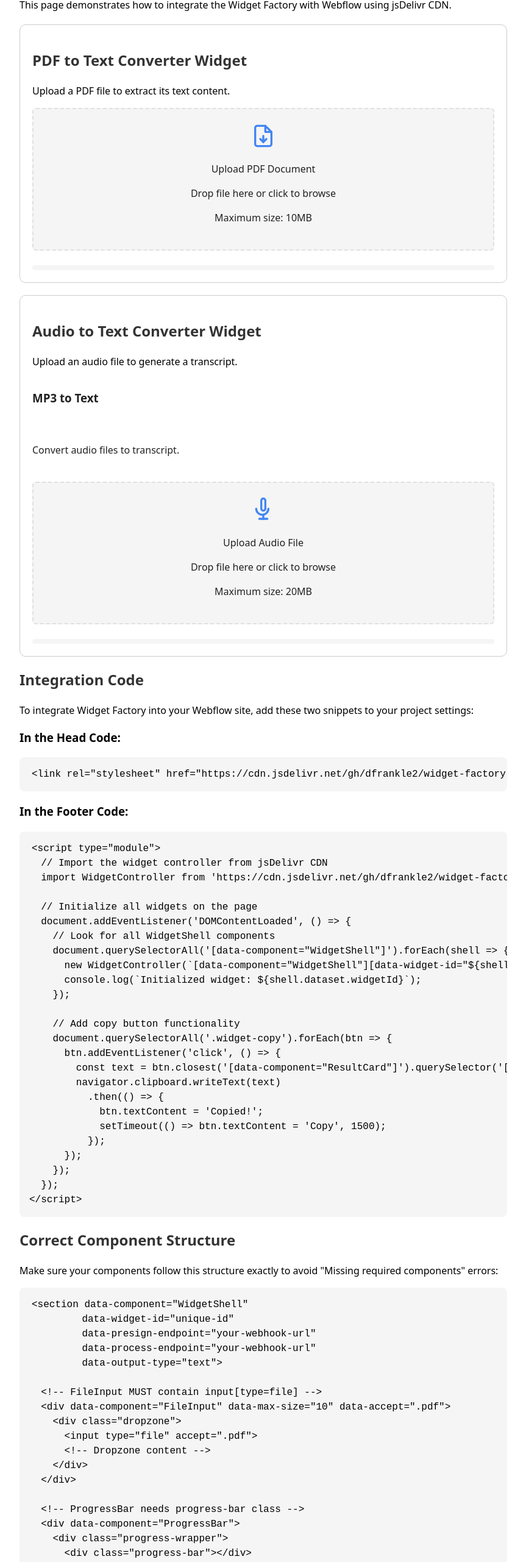
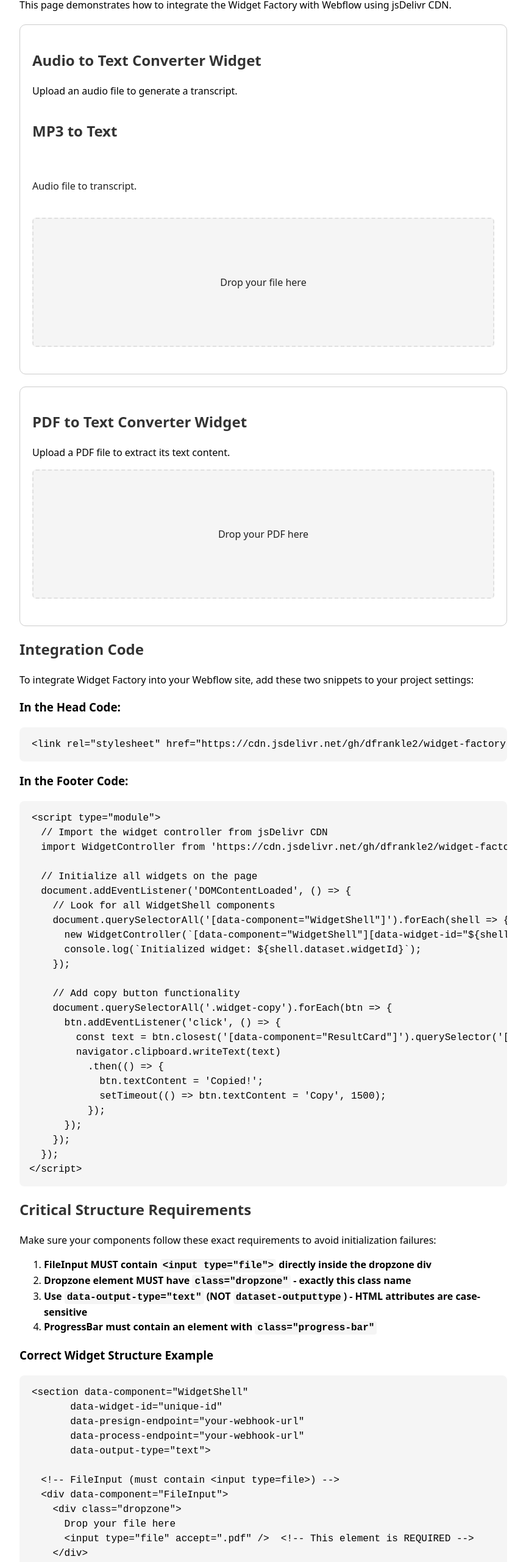
Before and after one commit to dfrankle2/widget-factory-assets, a plain HTML site: page docs/webflow-example.html in a window 1280 px wide. Shown: the part 115-2677 px from the top of the page at 61% size, without its empty margins (208-1071 px from the left). Drawn offline with Linux system fonts and the light colour scheme.

Commit message:
Fix widget initialization issues - add critical structure requirements

```diff
--- a/docs/webflow-example.html
+++ b/docs/webflow-example.html
@@ -5,7 +5,7 @@
   <meta name="viewport" content="width=device-width, initial-scale=1.0">
   <title>Widget Factory - Webflow Example</title>
   <!-- Import Widget Factory CSS from jsDelivr -->
-  <link rel="stylesheet" href="https://cdn.jsdelivr.net/gh/dfrankle2/widget-factory-assets@v1.0.0/widgets/core/widget.css">
+  <link rel="stylesheet" href="https://cdn.jsdelivr.net/gh/dfrankle2/widget-factory-assets@v1.0.1/widgets/core/widget.css">
   <style>
     body {
       font-family: system-ui, -apple-system, BlinkMacSystemFont, 'Segoe UI', Roboto, Oxygen, Ubuntu, Cantarell, 'Open Sans', 'Helvetica Neue', sans-serif;
@@ -42,6 +42,45 @@
   <p>This page demonstrates how to integrate the Widget Factory with Webflow using jsDelivr CDN.</p>
 
   <div class="container">
+    <!-- Widget Example: Audio to Text -->
+    <h2>Audio to Text Converter Widget</h2>
+    <p>Upload an audio file to generate a transcript.</p>
+
+    <!-- Widget Shell Component - Correct Structure -->
+    <section data-component="WidgetShell"
+           data-widget-id="audio-transcript"
+           data-presign-endpoint="https://hook.us1.make.com/gdcgg8ryb664x79ueclrbnjpj8f7k1wn"
+           data-process-endpoint="https://hook.us1.make.com/mq6panopy0wdk7cuq94xkt9tf2lhriup"
+           data-output-type="text"
+           class="u-widget-shell">
+
+      <h2 class="u-widget-title">MP3 to Text</h2>
+      <p class="u-widget-subtitle">Audio file to transcript.</p>
+
+      <!-- FileInput MUST contain <input type="file"> -->
+      <div data-component="FileInput" class="u-file-input">
+        <div class="dropzone">
+          Drop your file here
+          <input type="file" accept=".mp3,.wav,.m4a" />
+        </div>
+      </div>
+
+      <!-- ProgressBar -->
+      <div data-component="ProgressBar" class="u-progress-wrapper">
+        <div class="progress-bar"></div>
+      </div>
+
+      <!-- ResultCard -->
+      <div data-component="ResultCard" class="u-resultcard">
+        <h3 data-result="headline"></h3>
+        <div data-result="text"></div>
+        <ul data-result="link-list"></ul>
+        <a data-result="single-link"></a>
+      </div>
+    </section>
+  </div>
+
+  <div class="container">
     <!-- Widget Example: PDF to Text -->
     <h2>PDF to Text Converter Widget</h2>
     <p>Upload a PDF file to extract its text content.</p>
@@ -55,95 +94,25 @@
          class="u-widget-shell">
 
       <!-- File Input Component - Must include input[type=file] -->
-      <div data-component="FileInput" data-max-size="10" data-accept=".pdf" class="u-file-input">
+      <div data-component="FileInput" class="u-file-input">
         <div class="dropzone">
+          Drop your PDF here
           <input type="file" accept=".pdf">
-          <div class="dropzone-content">
-            <div class="dropzone-icon">
-              <svg width="40" height="40" viewBox="0 0 24 24" fill="none" xmlns="http://www.w3.org/2000/svg">
-                <path d="M14 2H6C4.9 2 4 2.9 4 4V20C4 21.1 4.9 22 6 22H18C19.1 22 20 21.1 20 20V8L14 2Z" stroke="#4285F4" stroke-width="2" stroke-linecap="round" stroke-linejoin="round"/>
-                <path d="M14 2V8H20" stroke="#4285F4" stroke-width="2" stroke-linecap="round" stroke-linejoin="round"/>
-                <path d="M12 18V12" stroke="#4285F4" stroke-width="2" stroke-linecap="round" stroke-linejoin="round"/>
-                <path d="M9 15L12 18L15 15" stroke="#4285F4" stroke-width="2" stroke-linecap="round" stroke-linejoin="round"/>
-              </svg>
-            </div>
-            <p class="dropzone-text">Upload PDF Document</p>
-            <p class="dropzone-hint">Drop file here or click to browse</p>
-            <p class="dropzone-size-limit">Maximum size: 10MB</p>
-          </div>
         </div>
       </div>
 
       <!-- Progress Bar Component - Needs progress-bar class -->
       <div data-component="ProgressBar" class="u-progress-wrapper">
-        <div class="progress-wrapper">
         <div class="progress-bar"></div>
-        </div>
       </div>
 
       <!-- Result Card Component -->
-      <div data-component="ResultCard" data-default-kind="text" class="u-resultcard">
+      <div data-component="ResultCard" class="u-resultcard">
         <h3 data-result="headline">Extracted Text</h3>
         <div data-result="text"></div>
         <button class="widget-copy">Copy</button>
-        <a data-result="single-link" style="display: none;">Download</a>
-        <ul data-result="link-list" style="display: none;"></ul>
-        <div data-result="extra-html"></div>
-      </div>
-    </section>
-  </div>
-
-  <div class="container">
-    <!-- Widget Example: Audio to Text -->
-    <h2>Audio to Text Converter Widget</h2>
-    <p>Upload an audio file to generate a transcript.</p>
-
-    <!-- Widget Shell Component - Correct Structure -->
-    <section data-component="WidgetShell"
-           data-widget-id="audio-transcript"
-           data-presign-endpoint="https://hook.us1.make.com/gdcgg8ryb664x79ueclrbnjpj8f7k1wn"
-           data-process-endpoint="https://hook.us1.make.com/mq6panopy0wdk7cuq94xkt9tf2lhriup"
-           data-output-type="text"
-           class="u-widget-shell">
-
-      <h3 class="u-widget-title">MP3 to Text</h3>
-      <p class="u-widget-subtitle">Convert audio files to transcript.</p>
-
-      <!-- FileInput Component - Must include input[type=file] -->
-      <div data-component="FileInput" data-max-size="20" data-accept=".mp3,.wav,.m4a" class="u-file-input">
-        <div class="dropzone">
-          <input type="file" accept=".mp3,.wav,.m4a">
-          <div class="dropzone-content">
-            <div class="dropzone-icon">
-              <svg width="40" height="40" viewBox="0 0 24 24" fill="none" xmlns="http://www.w3.org/2000/svg">
-                <path d="M12 1C10.9 1 10 1.9 10 3V11C10 12.1 10.9 13 12 13C13.1 13 14 12.1 14 11V3C14 1.9 13.1 1 12 1Z" stroke="#4285F4" stroke-width="2" stroke-linecap="round" stroke-linejoin="round"/>
-                <path d="M17 11C17 14.31 14.31 17 11 17C7.69 17 5 14.31 5 11" stroke="#4285F4" stroke-width="2" stroke-linecap="round" stroke-linejoin="round"/>
-                <path d="M8 21H16" stroke="#4285F4" stroke-width="2" stroke-linecap="round" stroke-linejoin="round"/>
-                <path d="M12 17V21" stroke="#4285F4" stroke-width="2" stroke-linecap="round" stroke-linejoin="round"/>
-              </svg>
-            </div>
-            <p class="dropzone-text">Upload Audio File</p>
-            <p class="dropzone-hint">Drop file here or click to browse</p>
-            <p class="dropzone-size-limit">Maximum size: 20MB</p>
-          </div>
-        </div>
-      </div>
-
-      <!-- ProgressBar Component - Needs progress-bar class -->
-      <div data-component="ProgressBar" class="u-progress-wrapper">
-        <div class="progress-wrapper">
-          <div class="progress-bar"></div>
-        </div>
-      </div>
-
-      <!-- ResultCard Component -->
-      <div data-component="ResultCard" data-default-kind="text" class="u-resultcard">
-        <h3 data-result="headline">Transcription</h3>
-        <div data-result="text"></div>
-        <button class="widget-copy">Copy</button>
-        <a data-result="single-link" style="display: none;">Download</a>
-        <ul data-result="link-list" style="display: none;"></ul>
-        <div data-result="extra-html"></div>
+        <a data-result="single-link"></a>
+        <ul data-result="link-list"></ul>
       </div>
     </section>
   </div>
@@ -152,12 +121,12 @@
   <p>To integrate Widget Factory into your Webflow site, add these two snippets to your project settings:</p>
 
   <h3>In the Head Code:</h3>
-  <pre><code>&lt;link rel="stylesheet" href="https://cdn.jsdelivr.net/gh/dfrankle2/widget-factory-assets@v1.0.0/widgets/core/widget.css"&gt;</code></pre>
+  <pre><code>&lt;link rel="stylesheet" href="https://cdn.jsdelivr.net/gh/dfrankle2/widget-factory-assets@v1.0.1/widgets/core/widget.css"&gt;</code></pre>
 
   <h3>In the Footer Code:</h3>
   <pre><code>&lt;script type="module"&gt;
   // Import the widget controller from jsDelivr CDN
-  import WidgetController from 'https://cdn.jsdelivr.net/gh/dfrankle2/widget-factory-assets@v1.0.0/widgets/core/widget.min.js';
+  import WidgetController from 'https://cdn.jsdelivr.net/gh/dfrankle2/widget-factory-assets@v1.0.1/widgets/core/widget.min.js';
 
   // Initialize all widgets on the page
   document.addEventListener('DOMContentLoaded', () => {
@@ -181,39 +150,46 @@
   });
 &lt;/script&gt;</code></pre>
 
-  <h2>Correct Component Structure</h2>
-  <p>Make sure your components follow this structure exactly to avoid "Missing required components" errors:</p>
+  <h2>Critical Structure Requirements</h2>
+  <p>Make sure your components follow these exact requirements to avoid initialization failures:</p>
 
+  <ol>
+    <li><strong>FileInput MUST contain <code>&lt;input type="file"&gt;</code> directly inside the dropzone div</strong></li>
+    <li><strong>Dropzone element MUST have <code>class="dropzone"</code> - exactly this class name</strong></li>
+    <li><strong>Use <code>data-output-type="text"</code> (NOT <code>dataset-outputtype</code>) - HTML attributes are case-sensitive</strong></li>
+    <li><strong>ProgressBar must contain an element with <code>class="progress-bar"</code></strong></li>
+  </ol>
+
+  <h3>Correct Widget Structure Example</h3>
   <pre><code>&lt;section data-component="WidgetShell"
        data-widget-id="unique-id"
        data-presign-endpoint="your-webhook-url"
        data-process-endpoint="your-webhook-url"
        data-output-type="text"&gt;
 
-  &lt;!-- FileInput MUST contain input[type=file] --&gt;
-  &lt;div data-component="FileInput" data-max-size="10" data-accept=".pdf"&gt;
+  &lt;!-- FileInput (must contain &lt;input type=file&gt;) --&gt;
+  &lt;div data-component="FileInput"&gt;
     &lt;div class="dropzone"&gt;
-      &lt;input type="file" accept=".pdf"&gt;
-      &lt;!-- Dropzone content --&gt;
+      Drop your file here
+      &lt;input type="file" accept=".pdf" /&gt;  &lt;!-- This element is REQUIRED --&gt;
     &lt;/div&gt;
   &lt;/div&gt;
 
-  &lt;!-- ProgressBar needs progress-bar class --&gt;
+  &lt;!-- ProgressBar --&gt;
   &lt;div data-component="ProgressBar"&gt;
-    &lt;div class="progress-wrapper"&gt;
     &lt;div class="progress-bar"&gt;&lt;/div&gt;
   &lt;/div&gt;
-  &lt;/div&gt;
 
-  &lt;!-- ResultCard with proper data attributes --&gt;
-  &lt;div data-component="ResultCard" data-default-kind="text"&gt;
+  &lt;!-- ResultCard --&gt;
+  &lt;div data-component="ResultCard"&gt;
     &lt;h3 data-result="headline"&gt;&lt;/h3&gt;
     &lt;div data-result="text"&gt;&lt;/div&gt;
-    &lt;!-- Other result elements --&gt;
+    &lt;ul data-result="link-list"&gt;&lt;/ul&gt;
+    &lt;a data-result="single-link"&gt;&lt;/a&gt;
   &lt;/div&gt;
 &lt;/section&gt;</code></pre>
 
   <!-- Import Widget Factory JS from jsDelivr -->
-  <script type="module" defer src="https://cdn.jsdelivr.net/gh/dfrankle2/widget-factory-assets@v1.0.0/widgets/core/widget.min.js"></script>
+  <script type="module" defer src="https://cdn.jsdelivr.net/gh/dfrankle2/widget-factory-assets@v1.0.1/widgets/core/widget.min.js"></script>
 </body>
 </html>
```
Also changed, not shown: 1 other file. Lines whose indentation alone changed are shown as unchanged.
